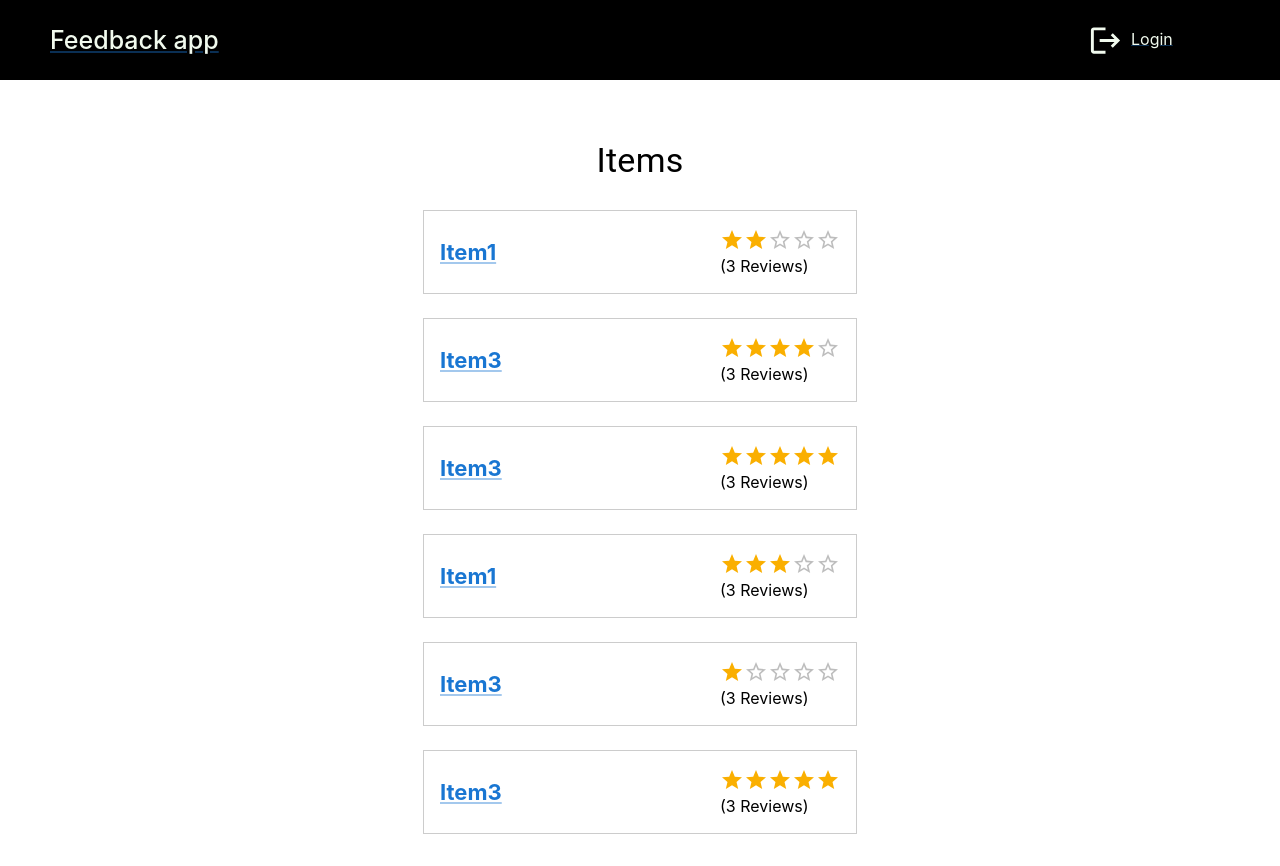
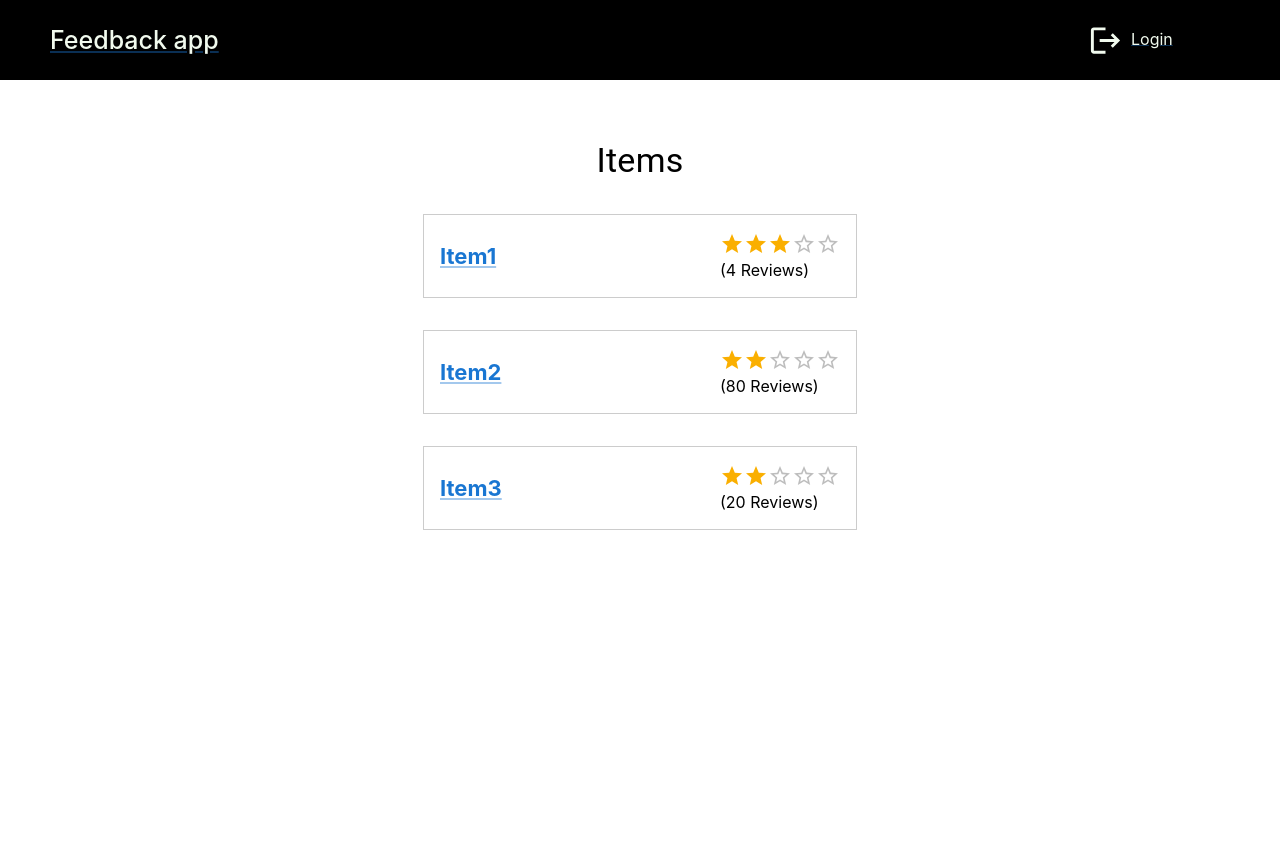
Before and after one commit to maijaidap/feedback-app, a React (Create React App) app in the folder frontend/: page /home in a window 1280 px wide. After the commit the page ends 800 px from the top, so only its background shows below. Built offline with nearby package versions, Linux system fonts and the light colour scheme.

Commit message:
Add password strength checks, edit login

```diff
--- a/frontend/package.json
+++ b/frontend/package.json
@@ -17,6 +17,7 @@
     "@types/react-dom": "^18.0.11",
     "react": "^18.2.0",
     "react-dom": "^18.2.0",
+    "react-password-checklist": "^1.4.3",
     "react-scripts": "5.0.1",
     "typescript": "^4.9.5",
     "web-vitals": "^2.1.4"
--- a/frontend/src/api/api.ts
+++ b/frontend/src/api/api.ts
@@ -1,6 +1,26 @@
 import axios from "axios";
+import itemsMock from "./itemsMock.json";
+import reviewsMock from "./reviewsMock.json";
 
 const BASE_URL = "http://localhost:8090";
+
+interface Item {
+  id: string;
+  name: string;
+  avgGrade: string;
+  reviewsDone: string;
+}
+
+interface Review {
+  id: string;
+  grade: string;
+  review: string;
+  date: string;
+}
+
+export const setToken = (token: string) => {
+    localStorage.setItem("token", token);
+};
 
 export const login = (username: string, password: string) => {
   return axios.post(`${BASE_URL}/login`, {
@@ -10,10 +30,45 @@ export const login = (username: string, password: string) => {
   });
 };
 
-export const createUser = (username: string, password: string) => {
+export const register = (username: string, password: string) => {
   return axios.post(`${BASE_URL}/register`, {
     name: username,
     password: password,
     role: "",
   });
 };
+
+export const logout = (username: string) => {
+  return axios.post(`${BASE_URL}/logout`, {
+    name: username,
+  });
+};
+
+export const getItems = () => {
+  // return axios.get(`${BASE_URL}/items`, {});
+  return new Promise<Item[]>((resolve) => {
+    setTimeout(() => {
+      resolve(itemsMock);
+    }, 500);
+  });
+};
+
+export const getItem = () => {
+  return axios.get(`${BASE_URL}/item`, {});
+};
+
+export const getReviews = () => {
+  //return axios.post(`${BASE_URL}/items/{id}/reviews`, {});
+  return new Promise<Review[]>((resolve) => {
+    setTimeout(() => {
+      resolve(reviewsMock);
+    }, 500);
+  });
+};
+
+export const addReview = (grade: number, review: string) => {
+  /**return axios.post(`${BASE_URL}/items/item{id}/add-review`, {
+    grade: number,
+    review: string,
+  });**/
+};
--- /dev/null
+++ b/frontend/src/api/itemsMock.json
@@ -0,0 +1,20 @@
+[
+    {
+       "id":"1",
+       "name":"Item1",
+       "avgGrade": "3.4",
+       "reviewsDone": "4"
+    },
+    {
+       "id":"2",
+       "name":"Item2",
+       "avgGrade": "2",
+       "reviewsDone": "80"
+    },
+    {
+       "id":"3",
+       "name":"Item3",
+       "avgGrade": "2.4",
+       "reviewsDone": "20"
+    }
+]
--- /dev/null
+++ b/frontend/src/api/reviewsMock.json
@@ -0,0 +1,20 @@
+[
+    {
+        "id":"1",
+        "grade":"Item1",
+        "review": "Lorem ipsum dolor sit amet, quo semper detracto tacimates ad. Vis no viris ignota conclusionemque. Homero probatus ne qui. Vel ei invenire pertinacia, omnium ponderum no ius. Purto zril vivendo an eam, an has aperiam commune. Nulla altera audire est cu.",
+        "date": "16.3.2023"
+    },
+    {
+        "id":"2",
+        "grade": "3",
+        "review":"Mel ut nisl decore, vix eu voluptatum contentiones. Ei facilis ancillae persequeris per, nostrum fierent at vel. Ei qui odio tincidunt, magna equidem maiestatis an eos. Ex oratio dolorem interpretaris sed. Cum veritus vulputate definitiones et, tantas nonumes cum te, quando accusam reprehendunt no mea. Graeci phaedrum voluptatum eu nam.",
+        "date": "12.3.2023"
+    },
+    {
+        "id":"3",
+        "grade":"Item3",
+        "review": "Homero probatus ne qui. Vel ei invenire pertinacia, omnium ponderum no ius.",
+        "date": "3.4.2023"
+    }
+]
--- a/frontend/src/components/feedback-list-item/ItemListItem.tsx
+++ b/frontend/src/components/feedback-list-item/ItemListItem.tsx
@@ -3,10 +3,10 @@ import React from "react";
 import styles from "./ItemListItem.module.css";
 
 interface Item {
+  id: string;
   name: string;
-  category: string;
-  avgGrade: number;
-  reviewsDone: number;
+  avgGrade: string;
+  reviewsDone: string;
 }
 
 interface ListItemProps {
@@ -19,12 +19,16 @@ const ItemListItem = ({ item }: ListItemProps) => {
       <Link href="/item">
         <h2>{item.name}</h2>
       </Link>
-      <p>
+      <span>
         <Box className={styles.rating}>
-          <Rating name="simple-controlled" readOnly value={item.avgGrade} />
+          <Rating
+            name="simple-controlled"
+            readOnly
+            value={Number(item.avgGrade)}
+          />
         </Box>
         ({item.reviewsDone} Reviews)
-      </p>
+      </span>
     </div>
   );
 };
--- a/frontend/src/components/login/LoginForm.tsx
+++ b/frontend/src/components/login/LoginForm.tsx
@@ -1,9 +1,11 @@
 import Grid2 from "@mui/material/Unstable_Grid2";
 import { Button, FormLabel, TextField } from "@mui/material";
-import React, { useState } from "react";
-import { login } from "../../api/api";
+import { useState } from "react";
+import { login, setToken } from "../../api/api";
+import { useNavigate } from "react-router-dom";
 
 const LoginForm = (): JSX.Element => {
+  const navigate = useNavigate();
   let [username, setUsername] = useState("");
   let [password, setPassword] = useState("");
 
@@ -20,9 +22,14 @@ const LoginForm = (): JSX.Element => {
 
     try {
       const response = await login(username, password);
-      console.log(response.data);
+      if (response.data.accessToken) {
+        setToken(response.data.accessToken);
+        navigate("/home");
+      } else {
+        alert("Invalid username or password.");
+      }
     } catch (error) {
-      console.error(error);
+        alert("Invalid username or password.");
     }
   };
 
@@ -30,9 +37,9 @@ const LoginForm = (): JSX.Element => {
     <Grid2 container spacing={2} alignItems="center" justifyContent="center">
       <form id="Login-form" onSubmit={handleSubmit}>
         <Grid2 xs={12}>
-          <FormLabel id="email_address">Username:</FormLabel>
+          <FormLabel id="username">Username:</FormLabel>
           <TextField
-            aria-labelledby="email_address"
+            aria-labelledby="username"
             size="small"
             fullWidth
             onChange={handleChangeUsername}
@@ -44,6 +51,7 @@ const LoginForm = (): JSX.Element => {
             aria-labelledby="password"
             size="small"
             fullWidth
+            type="password"
             onChange={handleChangePassword}
           />
         </Grid2>
--- a/frontend/src/components/review/ReviewLine.tsx
+++ b/frontend/src/components/review/ReviewLine.tsx
@@ -1,22 +1,37 @@
 import { ListItem, Rating, Typography } from "@mui/material";
 import Grid2 from "@mui/material/Unstable_Grid2";
-import React from "react";
 
-const ReviewLine = (): JSX.Element => {
+interface Review {
+  id: string;
+  grade: string;
+  review: string;
+  date: string;
+}
+
+interface ListItemProps {
+  review: Review;
+}
+
+const ReviewLine = ({ review }: ListItemProps) => {
   return (
     <>
-      <Grid2 container xs={4} display="flex" justifyContent="left">
+      <Grid2
+        container
+        xs={4}
+        display="flex"
+        justifyContent="left"
+        marginTop={2}
+      >
         <Grid2>
-          <Rating name="simple-controlled" readOnly value={4} />
-          <Typography variant="body2">1.2.2023</Typography>
+          <Rating
+            name="simple-controlled"
+            readOnly
+            value={Number(review.grade)}
+          />
+          <Typography variant="body2">{review.date}</Typography>
         </Grid2>
         <ListItem key="review" divider={true} disableGutters={true}>
-          <Typography variant="body1">
-            Lorem ipsum dolor sit amet, consectetur adipiscing elit, sed do
-            eiusmod tempor incididunt ut labore et dolore magna aliqua. Ut enim
-            ad minim veniam, quis nostrud exercitation ullamco laboris nisi ut
-            aliquip ex ea commodo consequat.
-          </Typography>
+          <Typography variant="body1">{review.review}</Typography>
         </ListItem>
       </Grid2>
     </>
--- a/frontend/src/pages/Home.tsx
+++ b/frontend/src/pages/Home.tsx
@@ -1,63 +1,28 @@
 import MainLayout from "../components/main-layout/MainLayout";
 import Grid2 from "@mui/material/Unstable_Grid2";
 import { List, Typography } from "@mui/material";
-import React from "react";
+import { useEffect, useState } from "react";
 import ItemListItem from "../components/feedback-list-item/ItemListItem";
+import { getItems } from "../api/api";
 
 interface Item {
   id: string;
   name: string;
-  category: string;
-  avgGrade: number;
-  reviewsDone: number;
+  avgGrade: string;
+  reviewsDone: string;
 }
 
-const items: Item[] = [
-  {
-    id: "1",
-    name: "Item1",
-    category: "Electronics",
-    avgGrade: 2,
-    reviewsDone: 3,
-  },
-  {
-    id: "2",
-    name: "Item3",
-    category: "Electronics",
-    avgGrade: 4,
-    reviewsDone: 3,
-  },
-  {
-    id: "3",
-    name: "Item3",
-    category: "Electronics",
-    avgGrade: 5,
-    reviewsDone: 3,
-  },
-  {
-    id: "4",
-    name: "Item1",
-    category: "Electronics",
-    avgGrade: 3,
-    reviewsDone: 3,
-  },
-  {
-    id: "5",
-    name: "Item3",
-    category: "Electronics",
-    avgGrade: 1,
-    reviewsDone: 3,
-  },
-  {
-    id: "6",
-    name: "Item3",
-    category: "Electronics",
-    avgGrade: 5,
-    reviewsDone: 3,
-  },
-];
+const Home = (): JSX.Element => {
+  const [items, setitems] = useState<Item[]>([]);
 
-const Home = (): JSX.Element => {
+  useEffect(() => {
+    const fetchData = async () => {
+      const result = await getItems();
+      setitems(result);
+    };
+    fetchData();
+  }, []);
+
   return (
     <MainLayout>
       <Grid2
@@ -74,7 +39,9 @@ const Home = (): JSX.Element => {
         </Grid2>
         <List className="full-width">
           {items.map((item) => (
-            <ItemListItem item={item} />
+            <Grid2 key={item.id} xs={4}>
+              <ItemListItem item={item} />
+            </Grid2>
           ))}
         </List>
       </Grid2>
--- a/frontend/src/pages/Item.tsx
+++ b/frontend/src/pages/Item.tsx
@@ -1,10 +1,28 @@
 import { Button, Typography } from "@mui/material";
 import Grid2 from "@mui/material/Unstable_Grid2";
-import React from "react";
 import MainLayout from "../components/main-layout/MainLayout";
 import ReviewLine from "../components/review/ReviewLine";
+import { getReviews } from "../api/api";
+import { useEffect, useState } from "react";
+
+interface Review {
+  id: string;
+  grade: string;
+  review: string;
+  date: string;
+}
 
 const Item = (): JSX.Element => {
+  const [reviews, setitems] = useState<Review[]>([]);
+
+  useEffect(() => {
+    const fetchData = async () => {
+      const result = await getReviews();
+      setitems(result);
+    };
+    fetchData();
+  }, []);
+
   return (
     <MainLayout>
       <Grid2
@@ -25,7 +43,9 @@ const Item = (): JSX.Element => {
         >
           Add review
         </Button>
-        <ReviewLine />
+        {reviews.map((review) => (
+          <ReviewLine key={review.id} review={review} />
+        ))}
       </Grid2>
     </MainLayout>
   );
--- /dev/null
+++ b/frontend/src/roles.ts
@@ -0,0 +1,4 @@
+export enum ROLE {
+  Admin = "admin",
+  User = "user",
+}
```
Also changed, not shown: frontend/src/PrivateRoute.tsx (added, +38 -0 lines), frontend/src/components/register/RegisterForm.tsx (+45 -4 lines), 1 other file (tests, documents, lock files or other folders).
